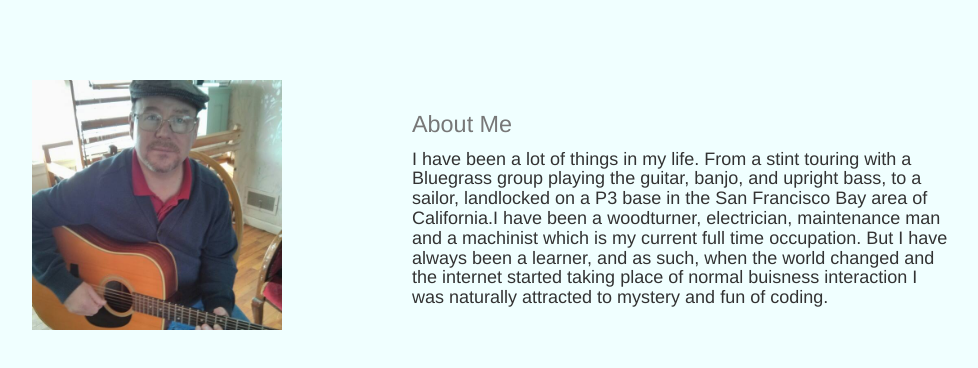
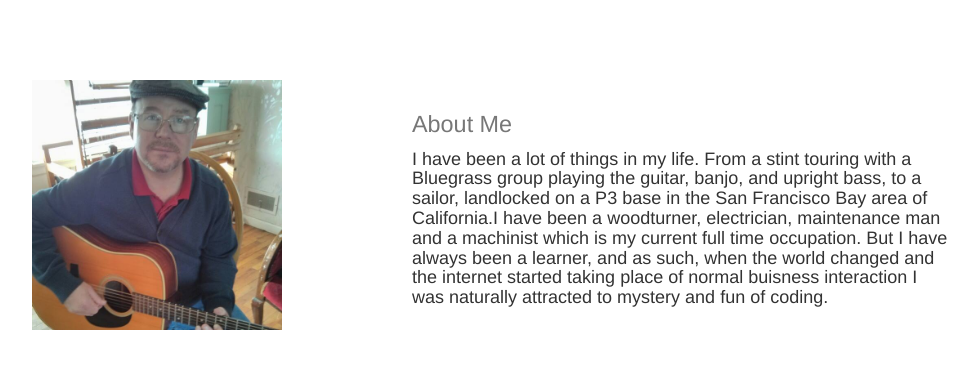
Before and after one commit to BartDailey/idic, a plain HTML site: page about.html in a window 1280 px wide. Shown: the whole page, without its empty margins (53-1031 px from the left). Drawn offline with nearby package versions, Linux system fonts and the light colour scheme.

Commit message:
Update about.html

```diff
--- a/about.html
+++ b/about.html
@@ -4,7 +4,7 @@
 	<link rel="stylesheet" href="https://maxcdn.bootstrapcdn.com/bootstrap/3.3.5/css/bootstrap.min.css">
 	<link rel="stylesheet" href="https://maxcdn.bootstrapcdn.com/bootstrap/3.3.5/css/bootstrap-theme.min.css">
 	<link rel="stylesheet" type="text/css" href="http://fonts.googleapis.com/css?family=Philosopher">
-	<link rel="stylesheet" href="style2.css">
+	<!--<link rel="stylesheet" href="style2.css">-->
 </head>
 <body>
 	<div class="container" style="margin-top:80px">
```
